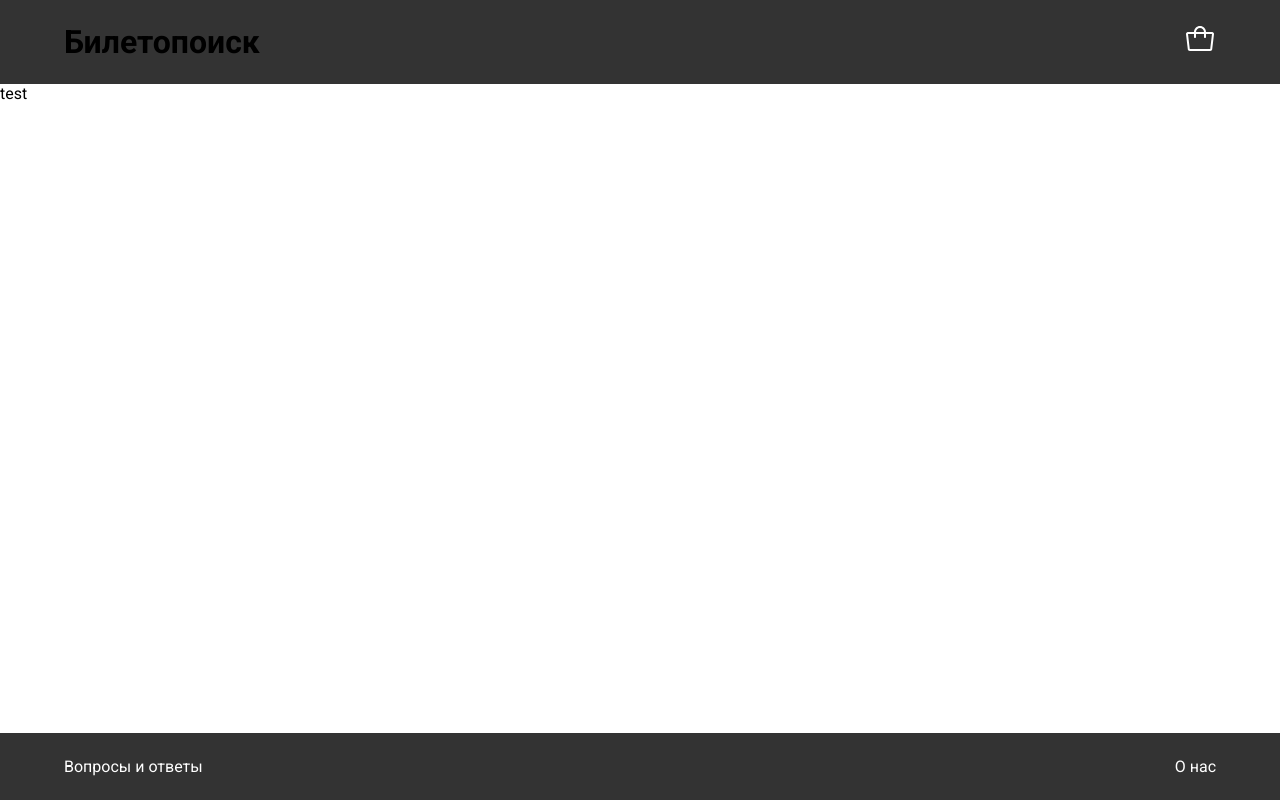
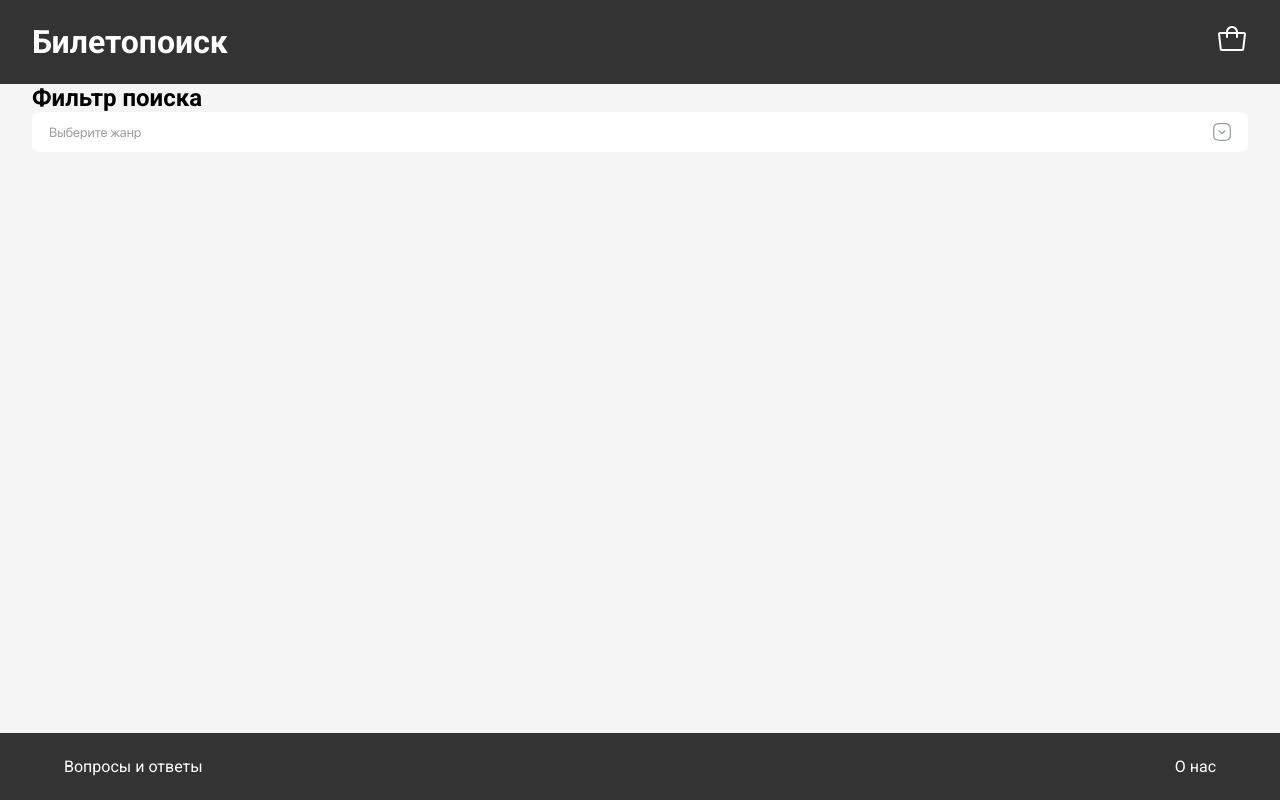
Before and after one commit to amstiel/bltpsk-hw, a Next.js app: page / in a window 1280 px wide. Built offline with nearby package versions, Linux system fonts and the light colour scheme.

Commit message:
Init select dropdown

```diff
--- a/src/app/globals.css
+++ b/src/app/globals.css
@@ -4,10 +4,11 @@
   padding: 0;
 }
 
-.main {
+body {
+  background-color: whitesmoke;
 }
 
-body {
+.layout {
   display: grid;
   grid-template-rows: auto 1fr auto;
   grid-template-columns: 100%;
--- a/src/app/layout.tsx
+++ b/src/app/layout.tsx
@@ -15,6 +15,7 @@ const sfProFont = localFont({
       style: 'normal',
     },
   ],
+  variable: '--font-inputs',
   display: 'swap',
 });
 
@@ -32,11 +33,15 @@ export const metadata = {
 
 export default function RootLayout({ children }: { children: React.ReactNode }) {
   return (
-    <html lang="en">
-      <body className={clsx(sfProFont.className, robotoFont.className)}>
-        <Header />
-        <main>{children}</main>
-        <Footer />
+    <html lang="ru">
+      <body className={clsx(sfProFont.variable, robotoFont.className)}>
+        <div className="layout">
+          <Header />
+          {children}
+          <Footer />
+        </div>
+
+        <div id="portal" />
       </body>
     </html>
   );
--- a/src/app/page.tsx
+++ b/src/app/page.tsx
@@ -1,3 +1,18 @@
-export default function Home() {
-  return <div>test</div>;
-}
+import { FC } from 'react';
+
+import { Container } from '@/components/Container/Container';
+import { FiltersPanel } from '@/components/FiltersPanel/FiltersPanel';
+
+const HomePage: FC = () => {
+  return (
+    <main>
+      <Container>
+        <div>
+          <FiltersPanel />
+        </div>
+      </Container>
+    </main>
+  );
+};
+
+export default HomePage;
--- /dev/null
+++ b/src/components/FiltersPanel/FiltersPanel.tsx
@@ -0,0 +1,27 @@
+import { FC } from 'react';
+
+import { Select, SelectOptions } from '@/components/Select/Select';
+
+const mockOpts: SelectOptions[] = [
+  {
+    value: '1',
+    caption: 'Option 1',
+  },
+  {
+    value: '2',
+    caption: 'Option 2',
+  },
+  {
+    value: '3',
+    caption: 'Option 3',
+  },
+];
+
+export const FiltersPanel: FC = () => {
+  return (
+    <aside>
+      <h2>Фильтр поиска</h2>
+      <Select options={mockOpts} />
+    </aside>
+  );
+};
--- a/src/components/Header/Header.module.scss
+++ b/src/components/Header/Header.module.scss
@@ -2,7 +2,7 @@
 
 .root {
   background-color: vars.$colorGray1;
-  padding: 24px 32px;
+  color: white;
 }
 
 .cartButton {
@@ -16,6 +16,7 @@
 .content {
   display: flex;
   justify-content: space-between;
+  padding-block: 24px;
 }
 
 .title {
--- /dev/null
+++ b/src/components/Select/Select.module.scss
@@ -0,0 +1,42 @@
+@use '/src/styles/variables' as vars;
+
+.root {
+  position: relative;
+}
+
+.icon {
+  position: absolute;
+  top: 10px;
+  right: 16px;
+  transform: rotate(180deg);
+  transition: transform 0.125s ease-in-out;
+
+  &.isOpen {
+    transform: rotate(0deg);
+  }
+}
+
+.input {
+  cursor: pointer;
+  border: 1px solid transparent;
+  border-radius: 8px;
+  padding: 10px 16px;
+  width: 100%;
+  height: 40px;
+  font-family: vars.$fontFamilyInputs;
+  user-select: none;
+
+  &::placeholder {
+    color: vars.$colorTextTertiary;
+  }
+
+  &:focus {
+    outline: none;
+    box-shadow: none;
+  }
+
+  &:focus-visible,
+  &.isOpen {
+    border-color: vars.$colorOrange;
+  }
+}
--- /dev/null
+++ b/src/components/Select/Select.tsx
@@ -0,0 +1,106 @@
+'use client';
+
+import clsx from 'clsx';
+import { FC, useEffect, useRef, useState } from 'react';
+import { createPortal } from 'react-dom';
+
+import { ArrowSquareUpIcon } from '@/icons/ArrowSquareUpIcon';
+
+import styles from './Select.module.scss';
+
+export type SelectOptions = {
+  caption: string;
+  value: string;
+};
+
+type SelectProps = {
+  options: SelectOptions[];
+};
+
+type OptionsListProps = {
+  options: SelectProps['options'];
+  selectedValue: SelectOptions['value'] | null;
+  onSelect: (value: SelectOptions['value']) => void;
+};
+
+const OptionsList: FC<OptionsListProps> = (props) => {
+  const { options, selectedValue, onSelect } = props;
+
+  return (
+    <ul>
+      {options.map((option) => (
+        <li
+          key={option.value}
+          onClick={() => onSelect(option.value)}
+          style={{ color: selectedValue === option.value ? 'red' : 'blue' }}
+        >
+          {option.caption}
+        </li>
+      ))}
+    </ul>
+  );
+};
+
+export const Select: FC<SelectProps> = (props) => {
+  const { options } = props;
+  const [isOpen, setIsOpen] = useState(false);
+  const [selectedValue, setSelectedValue] = useState<SelectOptions['value'] | null>(null);
+
+  const inputRef = useRef<HTMLInputElement | null>(null);
+  const dropdownMenuRef = useRef<HTMLDivElement | null>(null);
+
+  useEffect(() => {
+    const handleClickOutside = (event: Event) => {
+      if (
+        event.target !== inputRef.current &&
+        !dropdownMenuRef.current?.contains(event.target as Element)
+      ) {
+        setIsOpen(false);
+      }
+    };
+    document.addEventListener('click', handleClickOutside, true);
+    return () => {
+      document.removeEventListener('click', handleClickOutside, true);
+    };
+  }, [inputRef, dropdownMenuRef]);
+
+  return (
+    <div className={styles.root}>
+      <input
+        type="text"
+        className={clsx(styles.input, isOpen && styles.isOpen)}
+        value={
+          selectedValue ? options.find((option) => option.value === selectedValue)?.caption : ''
+        }
+        readOnly
+        ref={inputRef}
+        placeholder="Выберите жанр"
+        onClick={() => {
+          setIsOpen((prevState) => {
+            return !prevState;
+          });
+        }}
+      />
+      <ArrowSquareUpIcon className={clsx(styles.icon, isOpen && styles.isOpen)} />
+      {isOpen &&
+        createPortal(
+          <div
+            ref={dropdownMenuRef}
+            className="dropdown-menu"
+            style={{
+              position: 'absolute',
+              top: Number(inputRef.current?.getBoundingClientRect().y) + 40,
+              left: inputRef.current?.getBoundingClientRect().x,
+            }}
+          >
+            <OptionsList
+              options={options}
+              onSelect={setSelectedValue}
+              selectedValue={selectedValue}
+            />
+          </div>,
+          document.getElementById('portal')!
+        )}
+    </div>
+  );
+};
--- /dev/null
+++ b/src/icons/ArrowSquareUpIcon.tsx
@@ -0,0 +1,21 @@
+import { FC, SVGProps } from 'react';
+
+export const ArrowSquareUpIcon: FC<SVGProps<SVGSVGElement>> = (props) => {
+  return (
+    <svg
+      width="20"
+      height="20"
+      viewBox="0 0 20 20"
+      fill="none"
+      xmlns="http://www.w3.org/2000/svg"
+      {...props}
+    >
+      <path
+        fillRule="evenodd"
+        clipRule="evenodd"
+        d="M7.50008 18.9583H12.5001C17.0251 18.9583 18.9584 17.025 18.9584 12.5V7.49996C18.9584 2.97496 17.0251 1.04163 12.5001 1.04163H7.50008C2.97508 1.04163 1.04175 2.97496 1.04175 7.49996V12.5C1.04175 17.025 2.97508 18.9583 7.50008 18.9583ZM2.29175 7.49996C2.29175 3.65829 3.65841 2.29163 7.50008 2.29163H12.5001C16.3417 2.29163 17.7084 3.65829 17.7084 7.49996V12.5C17.7084 16.3416 16.3417 17.7083 12.5001 17.7083H7.50008C3.65841 17.7083 2.29175 16.3416 2.29175 12.5V7.49996ZM12.5001 11.6583C12.6251 11.7833 12.7834 11.8417 12.9418 11.8417C13.1001 11.8417 13.2584 11.7833 13.3834 11.6583C13.6251 11.4167 13.6251 11.0167 13.3834 10.775L10.4418 7.83335C10.2001 7.59168 9.80009 7.59168 9.55842 7.83335L6.61675 10.775C6.37508 11.0167 6.37508 11.4167 6.61675 11.6583C6.85842 11.9 7.25842 11.9 7.50008 11.6583L10.0001 9.15835L12.5001 11.6583Z"
+        fill="#999FA6"
+      />
+    </svg>
+  );
+};
--- a/src/styles/variables.scss
+++ b/src/styles/variables.scss
@@ -1,5 +1,8 @@
 $containerMaxWidth: 1856px;
 
 $colorGray1: #333333;
+$colorOrange: #ff5500;
+$colorTextTertiary: #999fa6;
 
 $fontFamilyHeader: 'Roboto', 'sans-serif';
+$fontFamilyInputs: var(--font-inputs), 'sans-serif';
```
